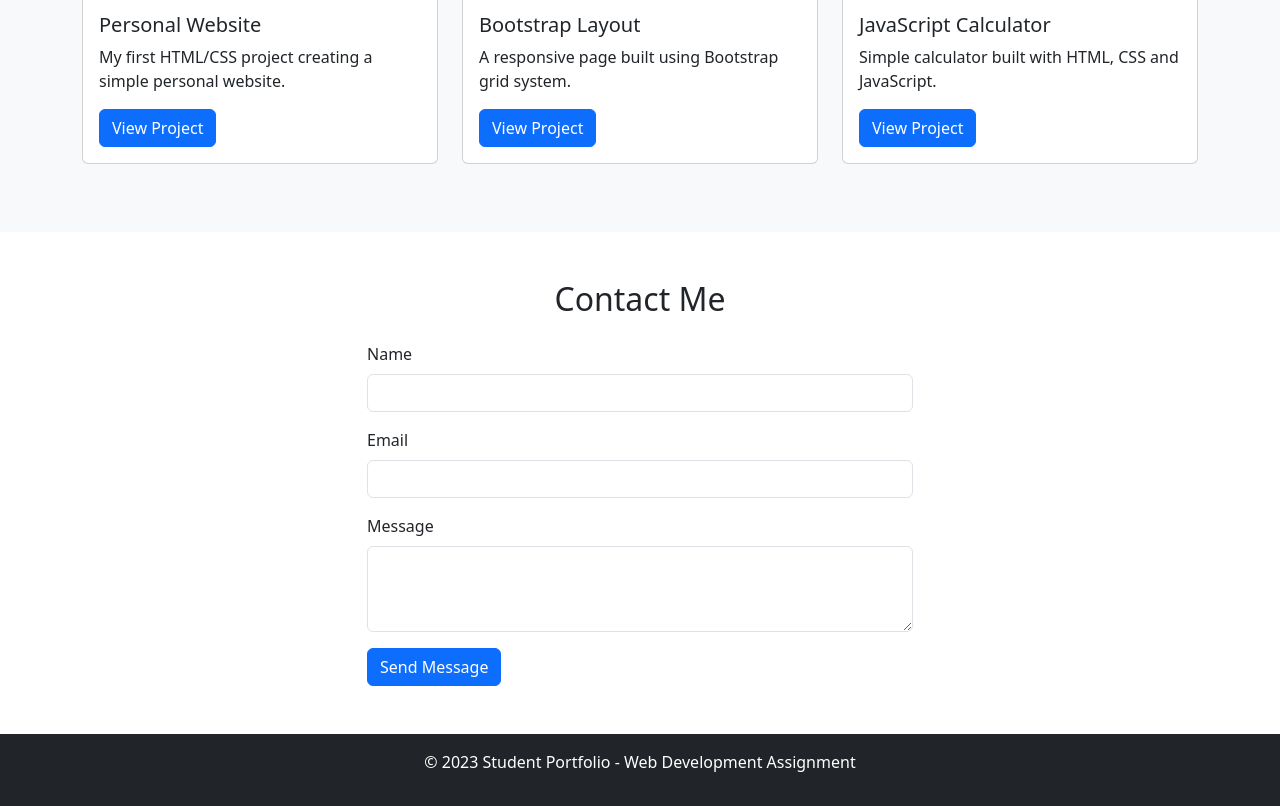
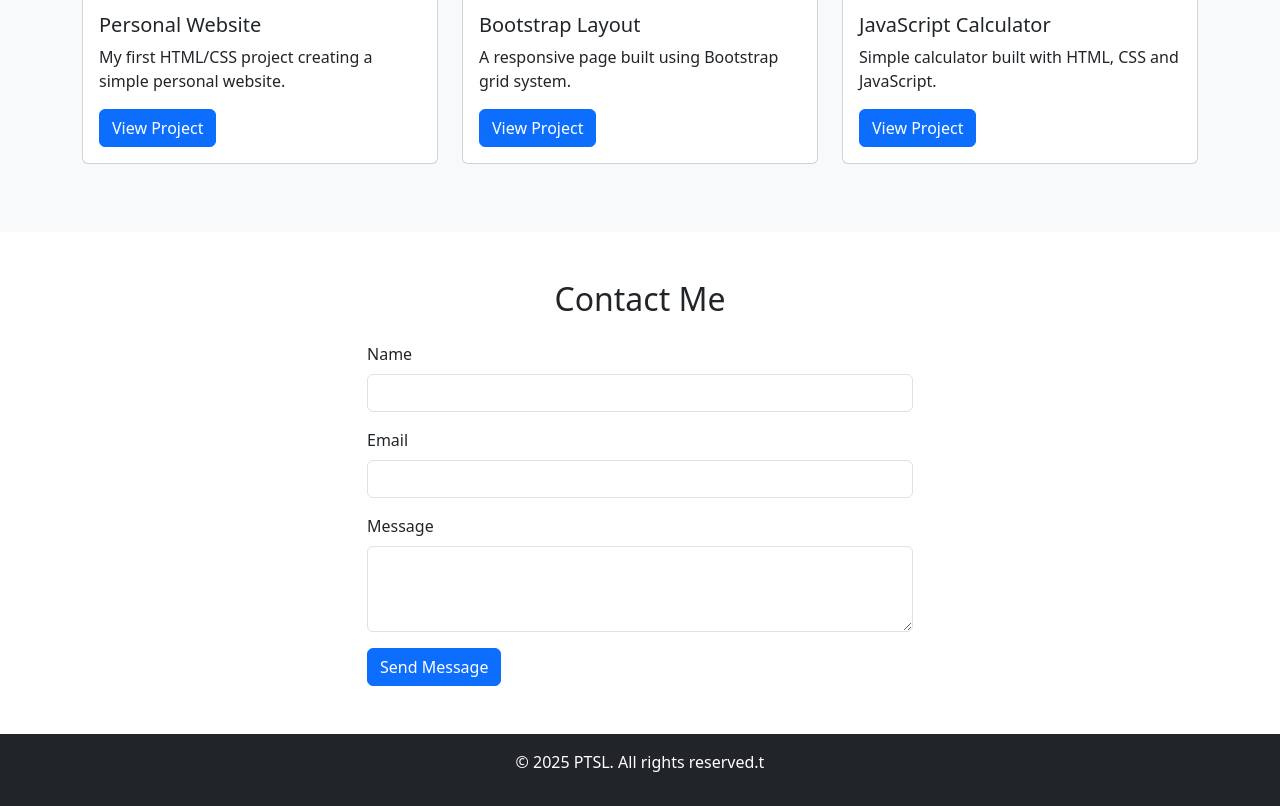
Before and after one commit to WimukthiYS/test_for_jiat_stu, a plain HTML site: page page2.html in a window 1280 px wide. Shown: the part 1290-2096 px from the top of the page. Drawn offline with nearby package versions, Linux system fonts and the light colour scheme.

Commit message:
Update page2.html

```diff
--- a/page2.html
+++ b/page2.html
@@ -157,7 +157,7 @@
     <!-- Footer -->
     <footer class="bg-dark text-white text-center py-3">
         <div class="container">
-            <p>&copy; 2023 Student Portfolio - Web Development Assignment</p>
+            <p>&copy; 2025 PTSL. All rights reserved.t</p>
         </div>
     </footer>
 
```
